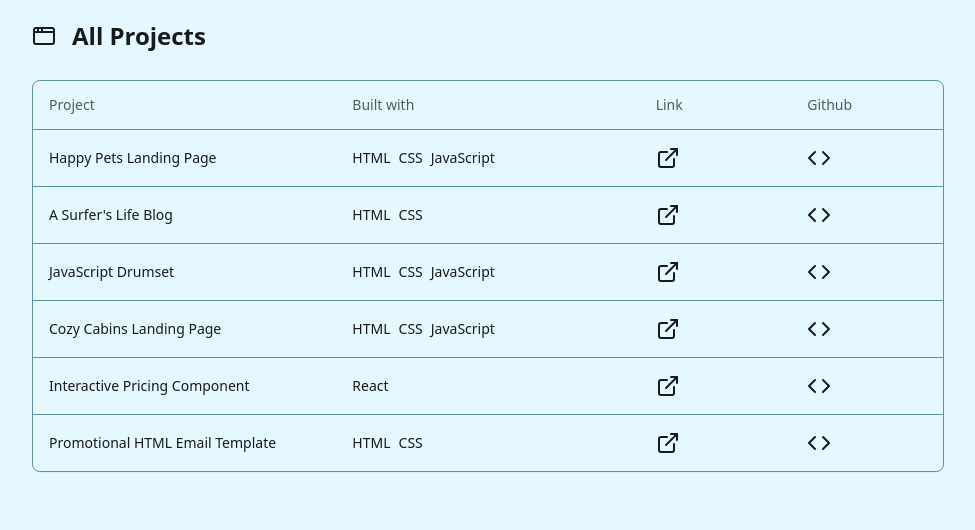
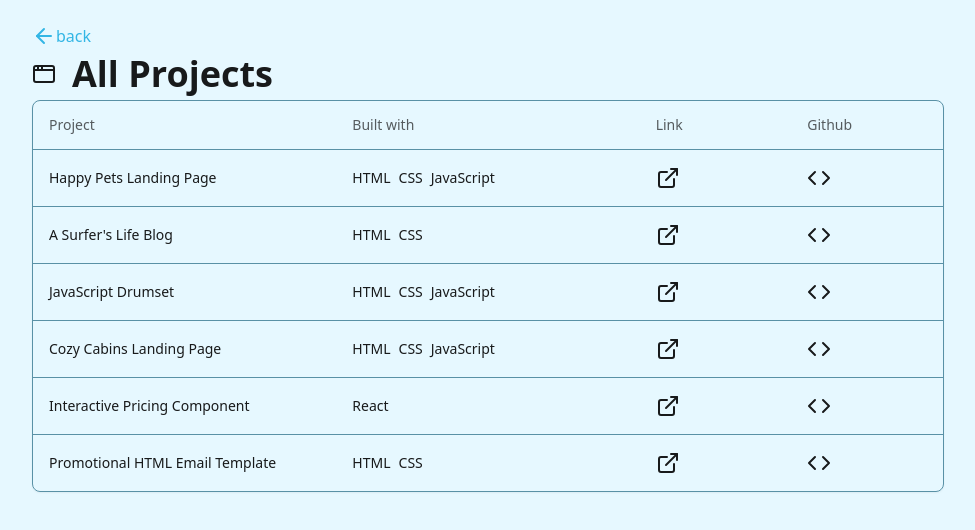
Before and after one commit to nicyuvi/nicyuvi-v2, a Next.js app: page /archive in a window 1280 px wide. Shown: the top 530 px of the page, without its empty margins (152-1127 px from the left). Built offline with nearby package versions, Linux system fonts and the light colour scheme.

Commit message:
add back arrow to archives page and make archives button bigger

```diff
--- a/src/app/(main)/(routes)/(components)/projects.tsx
+++ b/src/app/(main)/(routes)/(components)/projects.tsx
@@ -89,7 +89,7 @@ export default function Projects() {
           inverted
         />
       </div>
-      <div className="mb-8">
+      <div className="mb-16">
         <FeaturedProject
           projectLink={felixFootwear.projectLink}
           githubLink={felixFootwear.githubLink}
@@ -99,8 +99,10 @@ export default function Projects() {
           techList={felixFootwear.techList}
         />
       </div>
-      <Link className="flex items-center justify-end" href="/archive">
-        <Button variant="outline">View Project Archive</Button>
+      <Link className="flex items-center justify-center" href="/archive">
+        <Button className="w-1/2" variant="outline">
+          View Project Archive
+        </Button>
       </Link>
     </>
   )
--- a/src/app/(main)/(routes)/archive/page.tsx
+++ b/src/app/(main)/(routes)/archive/page.tsx
@@ -6,7 +6,7 @@ import {
   TableHeader,
   TableRow,
 } from '@/components/ui/table'
-import { AppWindow, Code, ExternalLink } from 'lucide-react'
+import { AppWindow, ArrowLeft, Code, ExternalLink } from 'lucide-react'
 import Link from 'next/link'
 
 type Project = {
@@ -61,9 +61,16 @@ export default function Component() {
     <div className="flex flex-col gap-4 p-4 md:gap-8 md:p-6">
       <div className="container mx-auto">
         <div className="w-full max-w-6xl space-y-2">
+          <div className="flex items-center text-primary">
+            <Link href="/" className="group flex cursor-pointer items-center">
+              <ArrowLeft className="transform transition-transform duration-300 group-hover:-translate-x-1" />
+              <span>back</span>
+            </Link>
+          </div>
+
           <div className="mb-8 flex items-center gap-4">
             <AppWindow />
-            <h1 className="text-2xl font-bold leading-none">All Projects</h1>
+            <h1 className="text-4xl font-bold leading-none">All Projects</h1>
           </div>
           <div className="overflow-hidden rounded-lg border shadow-sm">
             <Table>
```
